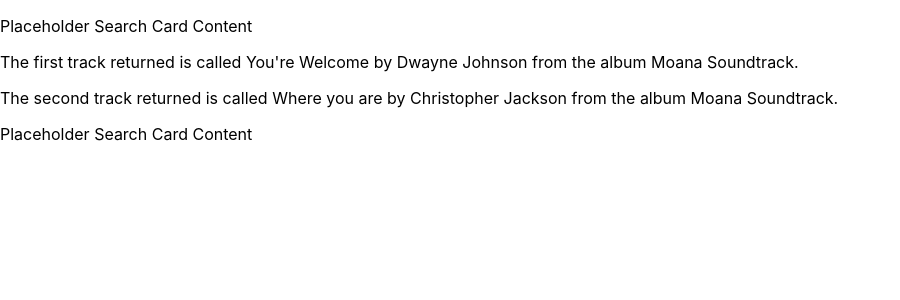
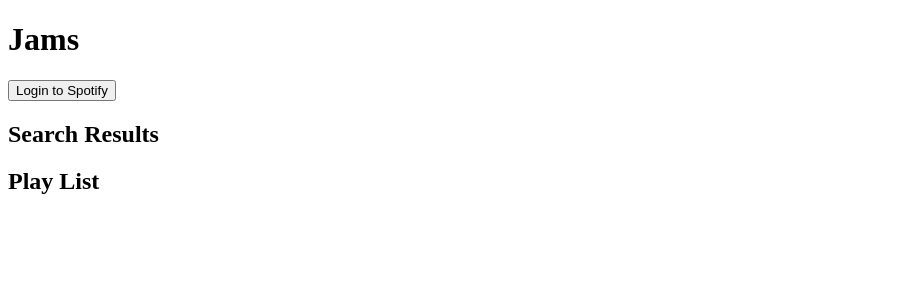
Before and after one commit to gordonscott08/jams, a React (Create React App) app: page / in a window 1280 px wide. Shown: the top 300 px of the page, without its empty margins (0-900 px from the left). Built offline with nearby package versions, Linux system fonts and the light colour scheme.

Commit message:
Add additional static components

```diff
--- a/src/App.css
+++ b/src/App.css
@@ -1,38 +1,26 @@
-.App {
-  text-align: center;
+* {
+    box-sizing: border-box;
+    font-family: sans-serif;
 }
 
-.App-logo {
-  height: 40vmin;
-  pointer-events: none;
+header {
+    width: fit-content;
+    margin: 10px auto;
+    text-align: center;
 }
 
-@media (prefers-reduced-motion: no-preference) {
-  .App-logo {
-    animation: App-logo-spin infinite 20s linear;
-  }
+main {
+    margin: 1rem;
+    display: flex;
+    justify-content: space-around;
 }
 
-.App-header {
-  background-color: #282c34;
-  min-height: 100vh;
-  display: flex;
-  flex-direction: column;
-  align-items: center;
-  justify-content: center;
-  font-size: calc(10px + 2vmin);
-  color: white;
+p {
+    color: green;
 }
 
-.App-link {
-  color: #61dafb;
+.majorSection {
+    width: 50%;
+    padding: 5px;
+    text-align: center;
 }
-
-@keyframes App-logo-spin {
-  from {
-    transform: rotate(0deg);
-  }
-  to {
-    transform: rotate(360deg);
-  }
-}
--- a/src/App.js
+++ b/src/App.js
@@ -1,9 +1,11 @@
 import React from "react";
-import { SearchCard } from "./SearchCard/SearchCard";
+import { SearchCard } from "./SearchCard/SearchCard"
 import { ResultsCard } from "./ResultsCard/ResultsCard";
 import { PlayListCard } from "./PlayListCard/PlayListCard";
 
-const mockResponse = {
+const loggedIn = false;
+
+const tracksObj = {
   tracks: {
     items: [
       {
@@ -38,9 +40,16 @@
 function App() {
   return (
     <>
-    <SearchCard />
-    <ResultsCard responseObj={mockResponse} />
-    <PlayListCard />
+    <header>
+      <h1>Jams</h1>
+    </header>
+    <main>
+    <SearchCard loggedIn={loggedIn} />
+    <div id="blocksContainer">
+      <ResultsCard tracksObj={tracksObj} loggedIn={loggedIn} />
+      <PlayListCard />
+    </div>
+    </main>
     </>
   );
 }
--- /dev/null
+++ b/src/Login/Login.js
@@ -0,0 +1,7 @@
+import React from "react";
+
+export function Login() {
+    return (
+        <button className="largeButton">Login to Spotify</button>
+    )
+}
--- a/src/PlayListCard/PlayListCard.js
+++ b/src/PlayListCard/PlayListCard.js
@@ -1,5 +1,10 @@
 import React from "react";
 
 export function PlayListCard() {
-    return <p>Placeholder Search Card Content</p>
+    return (
+        <section className="majorSection">
+            <h2>Play List</h2>
+
+        </section>
+    )
 }
--- a/src/ResultsCard/ResultsCard.js
+++ b/src/ResultsCard/ResultsCard.js
@@ -1,10 +1,12 @@
 import React from "react";
+import { SongsBlock } from "../SongsBlock/SongsBlock";
 
-export function ResultsCard({responseObj}) {
+export function ResultsCard(props) {
+    const {tracksObj, loggedIn} = props;
     return(
-    <>
-    <p>The first track returned is called {responseObj.tracks.items[0].name} by {responseObj.tracks.items[0].artists[0].name} from the album {responseObj.tracks.items[0].album.name}.</p>
-    <p>The second track returned is called {responseObj.tracks.items[1].name} by {responseObj.tracks.items[1].artists[0].name} from the album {responseObj.tracks.items[1].album.name}.</p>
-    </>
+        <section className="majorSection">
+        <h2>Search Results</h2>
+        {loggedIn ? <SongsBlock tracksObj={tracksObj}/> : '' }
+        </section>
     )
 }
--- /dev/null
+++ b/src/Search/Search.js
@@ -0,0 +1,15 @@
+import React from "react";
+
+export function Search() {
+    return (
+        <section id="searchSection">
+            <div id="searchElementsContainer">
+                <input type="text" name="search" id="userInput" placeholder="Search for Songs!"></input>
+                <div id="searchButtonContainer">
+                    <button id="submit" class="largeButton">Search</button>
+                    <button id="clear" class="largeButton">Clear</button>
+                </div>
+            </div>
+        </section>
+    )
+}
--- a/src/SearchCard/SearchCard.js
+++ b/src/SearchCard/SearchCard.js
@@ -1,5 +1,13 @@
 import React from "react";
+import { Login } from "../Login/Login";
+import { Search } from "../Search/Search";
 
-export function SearchCard() {
-    return <p>Placeholder Search Card Content</p>
+
+export function SearchCard(props) {
+    const {loggedIn} = props;
+    return (
+        <>
+        {loggedIn ? <Search/> : <Login/>}
+        </>
+    )
 }
--- /dev/null
+++ b/src/Song/Song.js
@@ -0,0 +1,12 @@
+import React from "react";
+
+export function Song({id, name, artist, album}) {
+    return (
+        <section className="song">
+            <h4>{name}</h4>
+            <h5>{id}</h5>
+            <h5>{artist}</h5>
+            <h5>{album}</h5>
+        </section>
+    )
+}
--- /dev/null
+++ b/src/SongsBlock/SongsBlock.js
@@ -0,0 +1,13 @@
+import React from "react";
+import { Song } from "../Song/Song";
+
+export function SongsBlock(props) {
+    const tracksArr = props.tracksObj.tracks.items;
+
+    return (
+        <section className="songsBlock">
+        <p>The length of the tracks Arr is {tracksArr.length}</p>
+            {tracksArr.map((item) => (<Song key={item.id} id={item.id} name={item.name} album={item.album.name} artist={item.artists[0].name} />))}
+        </section>
+    )
+}
--- a/src/index.css
+++ /dev/null
@@ -1,13 +0,0 @@
-body {
-  margin: 0;
-  font-family: -apple-system, BlinkMacSystemFont, 'Segoe UI', 'Roboto', 'Oxygen',
-    'Ubuntu', 'Cantarell', 'Fira Sans', 'Droid Sans', 'Helvetica Neue',
-    sans-serif;
-  -webkit-font-smoothing: antialiased;
-  -moz-osx-font-smoothing: grayscale;
-}
-
-code {
-  font-family: source-code-pro, Menlo, Monaco, Consolas, 'Courier New',
-    monospace;
-}
--- a/src/index.js
+++ b/src/index.js
@@ -1,8 +1,6 @@
 import React from 'react';
 import ReactDOM from 'react-dom/client';
-import './index.css';
 import App from './App';
-import reportWebVitals from './reportWebVitals';
 
 const root = ReactDOM.createRoot(document.getElementById('root'));
 root.render(
@@ -10,8 +8,3 @@
     <App />
   </React.StrictMode>
 );
-
-// If you want to start measuring performance in your app, pass a function
-// to log results (for example: reportWebVitals(console.log))
-// or send to an analytics endpoint. Learn more: https://bit.ly/CRA-vitals
-reportWebVitals();
```
Also changed, not shown: 1 other file (tests, documents, lock files or other folders).
